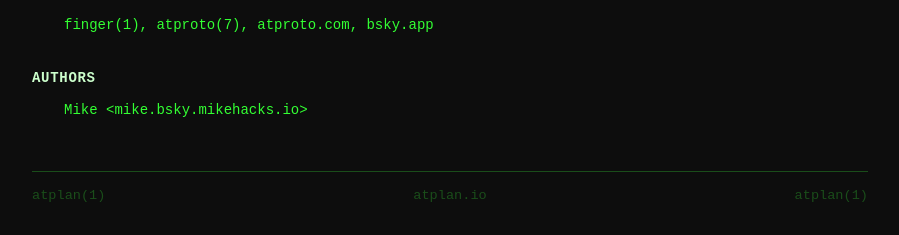
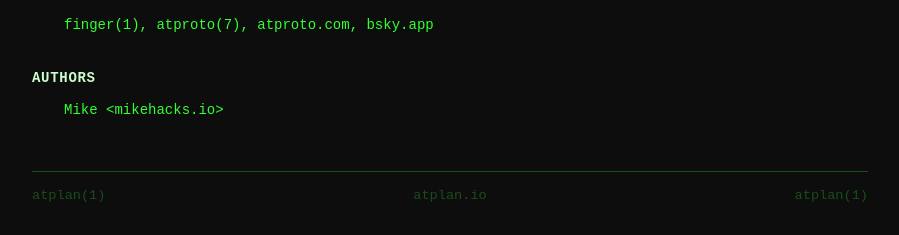
Before and after one commit to mikro6/atplan, a Flask app: page / in a window 1280 px wide. Shown: the part 1266-1501 px from the top of the page, without its empty margins (190-1089 px from the left). Run offline with Flask 3, Linux system fonts and the light colour scheme.

Commit message:
changed default handle

```diff
--- a/templates/landing.html
+++ b/templates/landing.html
@@ -328,7 +328,7 @@
     <div class="section">
         <div class="section-title">AUTHORS</div>
         <div class="section-body">
-            <p>Mike &lt;<a href="https://bsky.app/profile/mike.bsky.mikehacks.io" target="_blank">mike.bsky.mikehacks.io</a>&gt;</p>
+            <p>Mike &lt;<a href="https://bsky.app/profile/mikehacks.io" target="_blank">mikehacks.io</a>&gt;</p>
         </div>
     </div>
 
```
